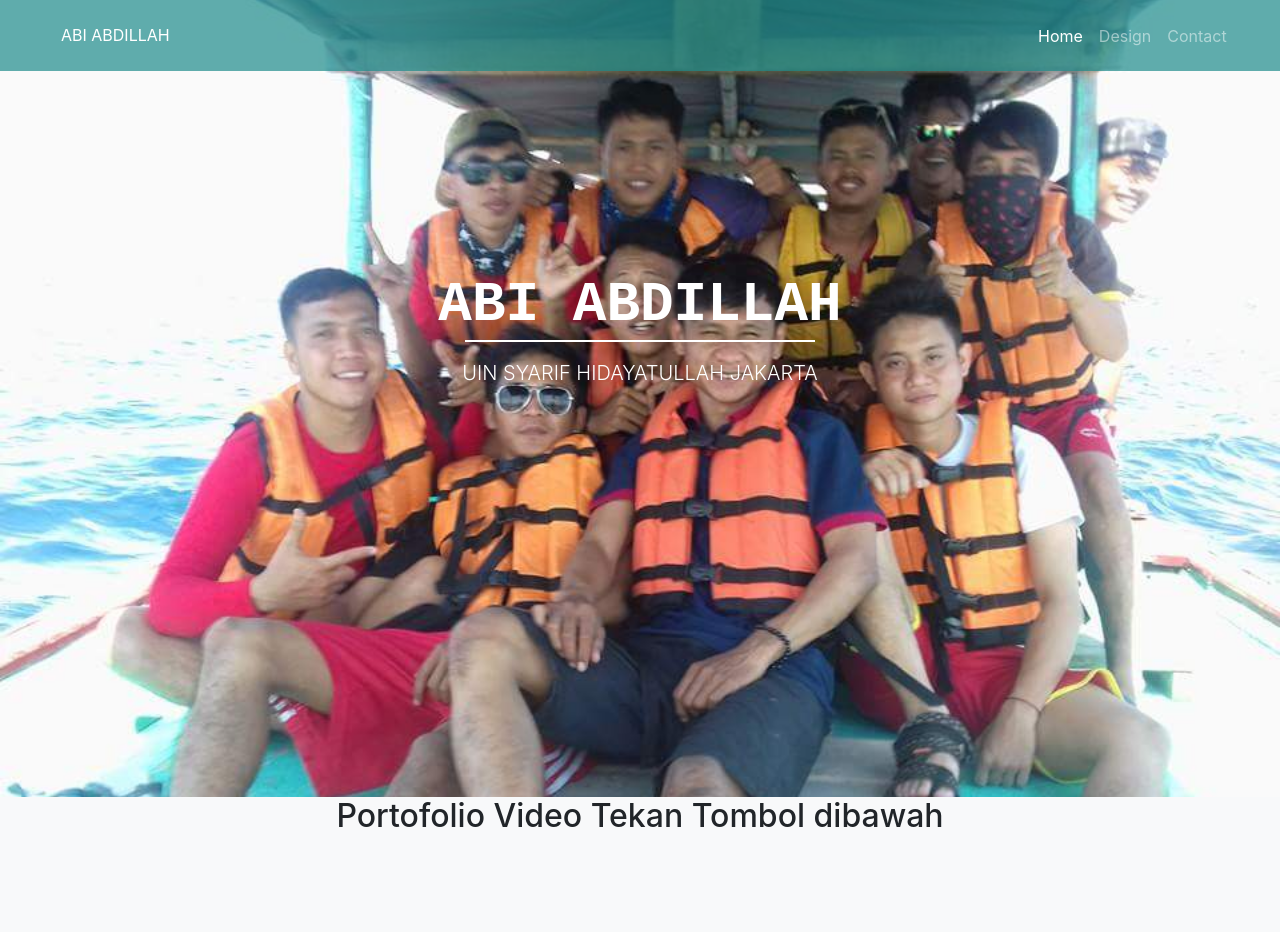
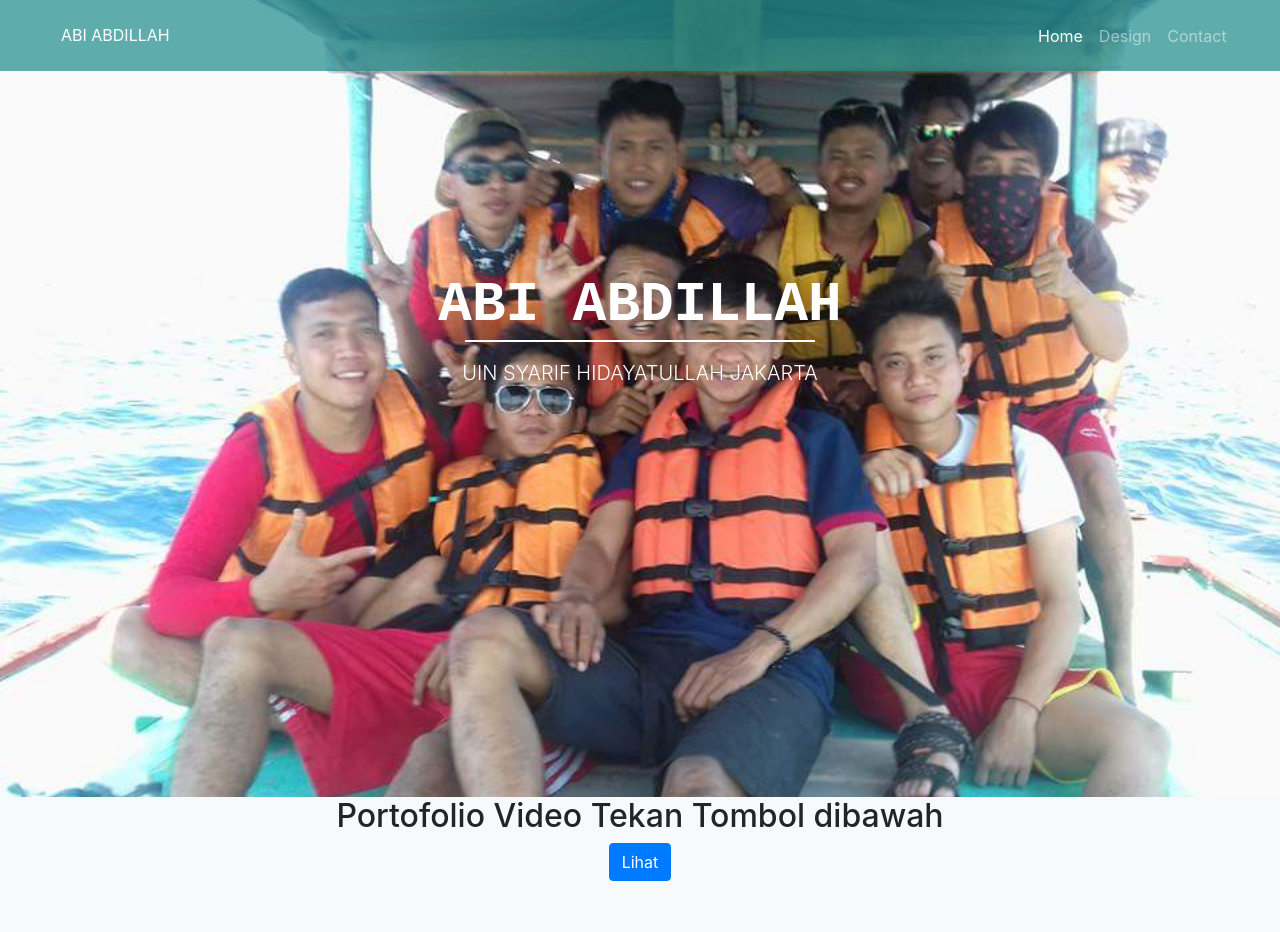
Before and after one commit to abiabdillah/abiabdillah.github.io, a plain HTML site: page index.html in a window 1280 px wide. Shown: the top 932 px of the page. Drawn offline with Linux system fonts and the light colour scheme.

Commit message:
Update index.html

```diff
--- a/index.html
+++ b/index.html
@@ -58,7 +58,10 @@
     <div class="container">
       <div class="row mb-4">
         <div class="col text-center text-portfolio">
+
           <h2>Portofolio Video Tekan Tombol dibawah </h2>
+         <a href="https://www.youtube.com/@MEDIACENTERNURULQOLBI"><button type="button" class="btn btn-primary">Lihat</button></a>
+
           <h1>Design</h1>
         </div>
       </div>
```
